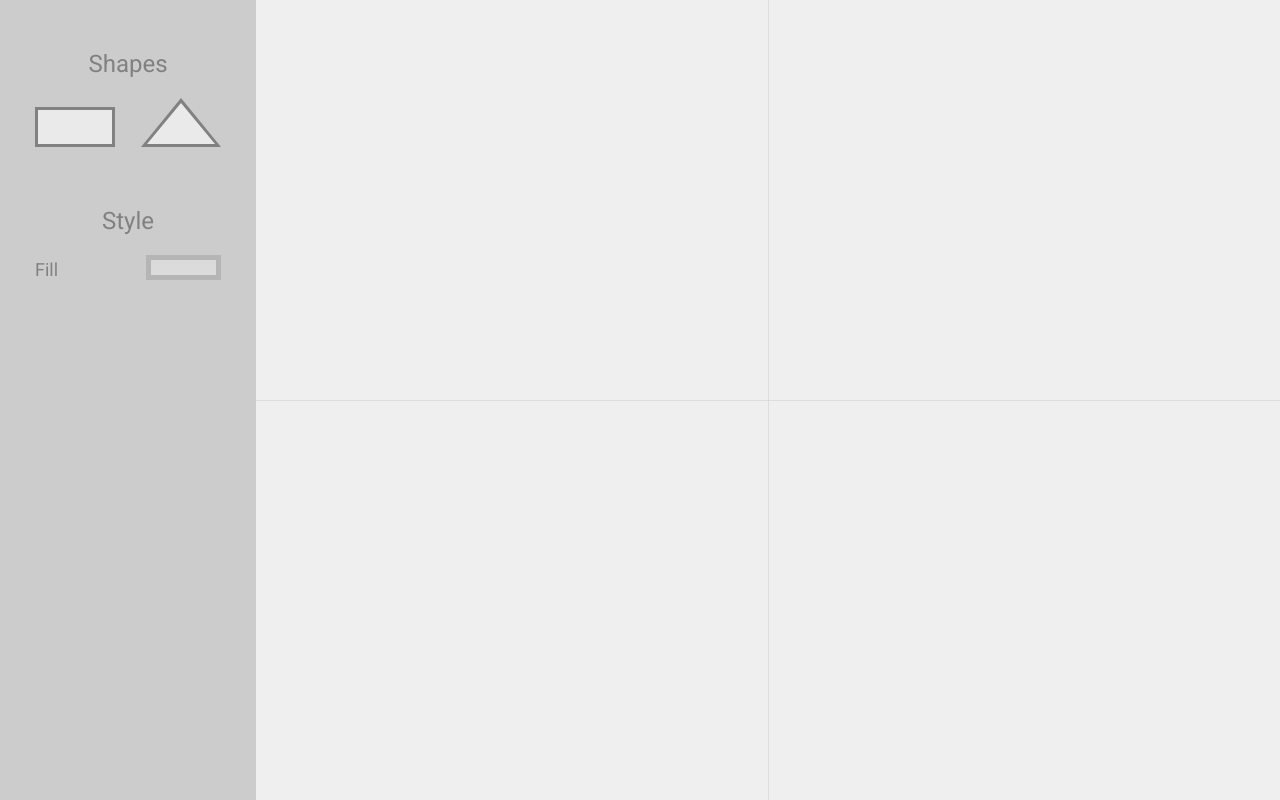
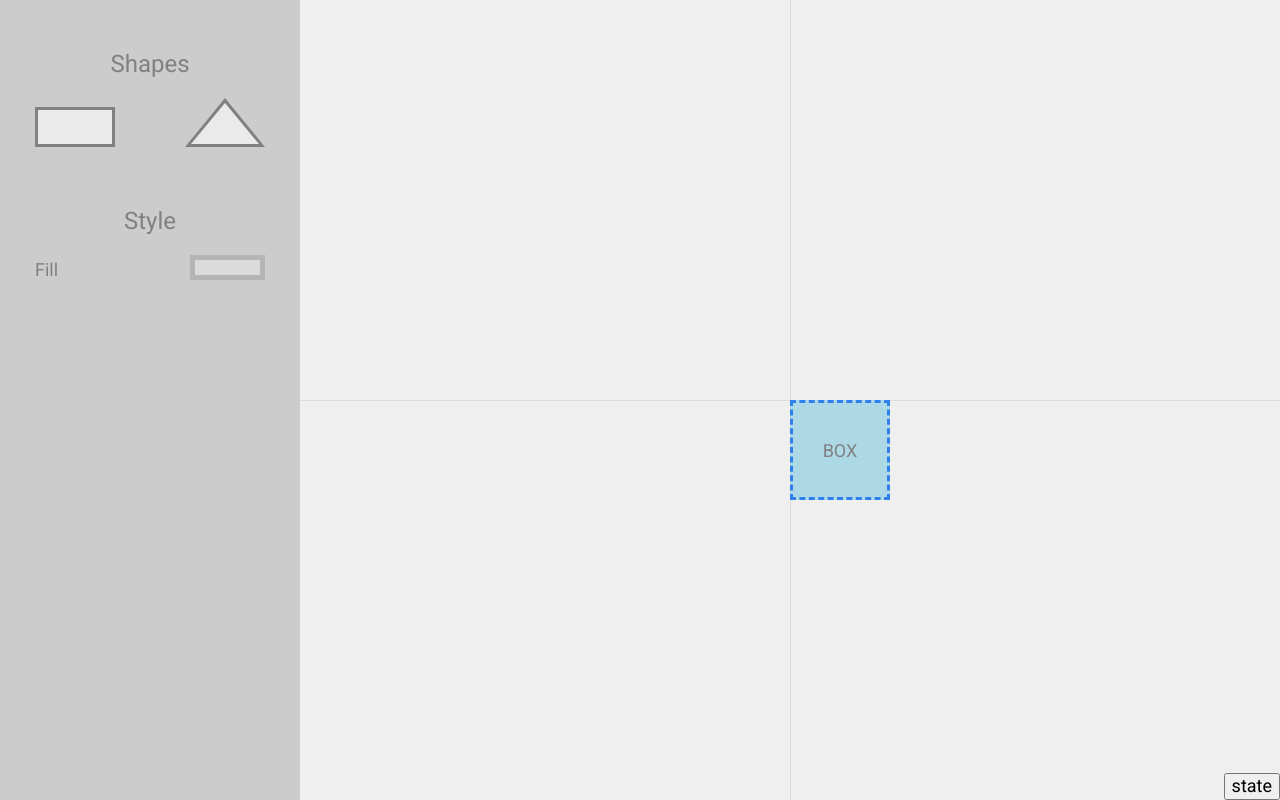
Before and after one commit to yygthb/geo-shapes-creator, a React (Create React App) app: page / in a window 1280 px wide. Built offline with nearby package versions, Linux system fonts and the light colour scheme.

Commit message:
Component drag n drop tests

```diff
--- a/src/App.js
+++ b/src/App.js
@@ -1,8 +1,9 @@
-import React from 'react'
+import React, { useState } from 'react'
 import PropTypes from 'prop-types'
 import {connect} from 'react-redux'
 import style from './App.module.css'
 import Content from './components/Content/Content'
+import ContentDnd from './components/ContentDnd/ContentDnd'
 import Sidebar from './components/Sidebar/Sidebar'
 import { addNewFigure, getactiveFigure, resetActiveFigure, onSavePosition, getNewColorToFigure, onDeleteKeyDownListener } from './redux/actions/actionCreators'
 
@@ -40,6 +41,10 @@ function App (props) {
     props.onDeleteKeyDownListener(e.code, index)
   }
 
+  // ======================== ContentDnd dev ==============================
+
+  // ======================== /ContentDnd dev =============================
+
   return (
     <main className={style.main}>
       <Sidebar
@@ -49,14 +54,15 @@ function App (props) {
         onColorChange={onColorChange}
         resetActiveFigure={resetActiveFigure}
       />
-      <Content
+      {/* <Content
         figures={props.figures}
         activeFigure={props.activeFigure}
         onFigureClickHandler={onFigureClickHandler}
         onChangePositionHandler={onChangePositionHandler}
         resetActiveFigure={resetActiveFigure}
         onKeyDown={onKeyDown}
-      />
+      /> */}
+      <ContentDnd />
     </main>
   )
 }
--- /dev/null
+++ b/src/components/ContentDnd/ContentDnd.js
@@ -0,0 +1,266 @@
+// import React, { useEffect, useState } from 'react'
+// import style from './ContentDnd.module.css'
+
+// // вычисление центра "рабочей области" - позиционирование фигуры относительно этого центра
+// const getMidCoordinates = el => {
+//   const top = el.getBoundingClientRect().top
+//   const bottom = el.getBoundingClientRect().bottom
+//   const left = el.getBoundingClientRect().left
+//   const right = el.getBoundingClientRect().right
+//   const midY = (bottom - top) / 2
+//   const midX = (right - left) / 2 + left
+//   return [midY, midX]
+// }
+
+// const ContentDnd = props => {
+
+//   const [coord, setCoord] = useState({
+//     top: '0px',
+//     left: '0px'
+//   })
+//   const [shift, setShift] = useState({
+//     top: 0,
+//     left: 0
+//   })
+//   const [mid, setMid] = useState({
+//     top: 0,
+//     left: 0
+//   })
+//   const [classes, setClasses] = useState([style.box, style.active])
+
+//   useEffect(() => {
+//     const [midY, midX] = getMidCoordinates(contentRef.current)
+//     setMid({
+//       top: midY,
+//       left: midX
+//     })
+//   }, [])
+
+//   const boxRef = React.createRef()
+//   const contentRef = React.createRef()
+
+//   const onDragStart = (e) => {
+//     console.log('drag start')
+//     const target = boxRef.current
+//     const shiftTop = e.clientY - target.getBoundingClientRect().top
+//     const shiftLeft = e.clientX - target.getBoundingClientRect().left
+//     setShift({
+//       top: shiftTop,
+//       left: shiftLeft
+//     })
+//     const [midY, midX] = getMidCoordinates(contentRef.current)
+//     setMid({
+//       top: midY,
+//       left: midX
+//     })
+//   }
+
+//   const onDrag = (e) => {
+//     console.log('drag')
+//     const target = boxRef.current
+
+//     document.ondragover = function(e) {
+//       target.style.top = `${e.clientY - mid.top - shift.top}px`
+//       target.style.left = `${e.clientX - mid.left - shift.left}px`
+//     }
+//   }
+
+//   const onDragEnd = e => {
+//     console.log('drag end')
+//     const target = boxRef.current
+//     const top = target.style.top
+//     const t = +top.substring(0, top.length - 2)
+//     setCoord({
+//       top: target.style.top,
+//       left: target.style.left
+//     })
+//     setShift({
+//       top: 0,
+//       left: 0
+//     })
+//   }
+
+//   const showState = e => {
+//     console.log('coord: ', coord)
+//     console.log('shift: ', shift)
+//     console.log('mid: ', mid)
+//   }
+
+//   return (
+//     <div
+//       className={style.content}
+//       id="content"
+//       ref={contentRef}
+//     >
+//       <div className={style.content_mid}>
+//         <div
+//           className={classes.join(' ')}
+//           draggable={true}
+//           ref={boxRef}
+//           style={{
+//             top: `${coord.top}`,
+//             left: `${coord.left}`
+//           }}
+
+//           onDragStart={e => {
+//             onDragStart(e)
+//           }}
+//           onDrag={e => {
+//             onDrag(e)
+//           }}
+//           onDragEnd={e => {
+//             console.log('onDragEnd :', e.type)
+//             onDragEnd(e)
+//           }}
+//           // onDrag={e => {
+//           //   onDrag(e)
+//           // }}
+//           onClick={showState}
+
+//         >BOX</div>
+//       </div>
+//       <button
+//         style={{
+//           position: 'absolute',
+//           right: 0,
+//           bottom: 0
+//         }}
+//         onClick={showState}
+//       >state</button>
+//     </div >
+//   )
+// }
+
+// export default ContentDnd
+
+
+// 2
+
+import React, { useEffect, useState } from 'react'
+import style from './ContentDnd.module.css'
+
+// вычисление центра "рабочей области" - позиционирование фигуры относительно этого центра
+const getMidCoordinates = el => {
+  const top = el.getBoundingClientRect().top
+  const bottom = el.getBoundingClientRect().bottom
+  const left = el.getBoundingClientRect().left
+  const right = el.getBoundingClientRect().right
+  const midY = (bottom - top) / 2
+  const midX = (right - left) / 2 + left
+  return [midY, midX]
+}
+
+const ContentDnd = props => {
+
+  const [coord, setCoord] = useState({
+    top: 0,
+    left: 0
+  })
+  const [shift, setShift] = useState({
+    top: 0,
+    left: 0
+  })
+  const [mid, setMid] = useState({
+    top: 0,
+    left: 0
+  })
+  const [classes, setClasses] = useState([style.box, style.active])
+
+  useEffect(() => {
+    const [midY, midX] = getMidCoordinates(contentRef.current)
+    setMid({
+      top: midY,
+      left: midX
+    })
+  }, [])
+
+  const boxRef = React.createRef()
+  const contentRef = React.createRef()
+
+  const onMouseDown = (e) => {
+    console.log('onMouseDown :', e.type)
+
+    const target = boxRef.current
+    const [midY, midX] = getMidCoordinates(contentRef.current)
+    setMid({
+      top: midY,
+      left: midX
+    })
+
+    const shiftTop = e.clientY - target.getBoundingClientRect().top
+    const shiftLeft = e.clientX - target.getBoundingClientRect().left
+    setShift({
+      top: shiftTop,
+      left: shiftLeft
+    })
+
+    document.ondragover = function(e) {
+      target.style.top = `${e.clientY - mid.top - shiftTop}px`
+      target.style.left = `${e.clientX - mid.left - shiftLeft}px`
+    }
+  }
+
+  const onDragEnd = e => {
+    console.log('drag end')
+    const target = boxRef.current
+    setCoord({
+      top: target.style.top,
+      left: target.style.left
+    })
+    setShift({
+      top: 0,
+      left: 0
+    })
+  }
+
+  window.c = coord
+
+  const showState = e => {
+    console.log('coord: ', coord)
+    console.log('shift: ', shift)
+    console.log('mid: ', mid)
+  }
+
+  return (
+    <div
+      className={style.content}
+      id="content"
+      ref={contentRef}
+    >
+      <div className={style.content_mid}>
+        <div
+          className={classes.join(' ')}
+          draggable={true}
+          ref={boxRef}
+          style={{
+            top: `${coord.top}px`,
+            left: `${coord.left}px`
+          }}
+
+          onMouseDown={e => {
+            onMouseDown(e)
+          }}
+          onDragEnd={e => {
+            console.log('onDragEnd :', e.type)
+            onDragEnd(e)
+          }}
+          // onDrag={e => {
+          //   onDrag(e)
+          // }}
+          onClick={showState}
+
+        >BOX</div>
+      </div>
+      <button
+        style={{
+          position: 'absolute',
+          right: 0,
+          bottom: 0
+        }}
+        onClick={showState}
+      >state</button>
+    </div >
+  )
+}
+
+export default ContentDnd
--- /dev/null
+++ b/src/components/ContentDnd/ContentDnd.module.css
@@ -0,0 +1,55 @@
+.content {
+  flex-grow: 1;
+  background-color: #EFEFEF;
+  position: relative;
+  overflow: hidden;
+  display: flex;
+  justify-content: center;
+  align-items: center;
+}
+
+.content::before {
+  display: block;
+  content: '';
+  position: absolute;
+  width: 1px;
+  height: 100vh;
+  background-color: rgba(204, 204, 204, 0.5);
+  left: calc(50% - 0.5px);
+}
+
+.content::after {
+  display: block;
+  content: '';
+  position: absolute;
+  width: 100vw;
+  height: 1px;
+  background-color: rgba(204, 204, 204, 0.5);
+  top: calc(50% - 0.5px);
+}
+
+.content_mid {
+  display: block;
+  width: 0;
+  height: 0;
+  position: relative;
+}
+
+.box {
+  width: 100px;
+  height: 100px;
+  background-color: lightblue;
+  display: flex;
+  justify-content: center;
+  align-items: center;
+  cursor: pointer;
+  z-index: 1;
+
+  position: absolute;
+  /* top: 0;
+  left: 0; */
+}
+
+.active {
+  border: 3px dashed #2F80ED;
+}
--- a/src/components/Sidebar/Sidebar.module.css
+++ b/src/components/Sidebar/Sidebar.module.css
@@ -6,7 +6,8 @@
 }
 
 .sidebar {
-  width: 256px;
+  /* width: 256px; */
+  width: 300px;
   background-color: #ccc;
   text-align: center;
   padding: 50px 35px;
```
